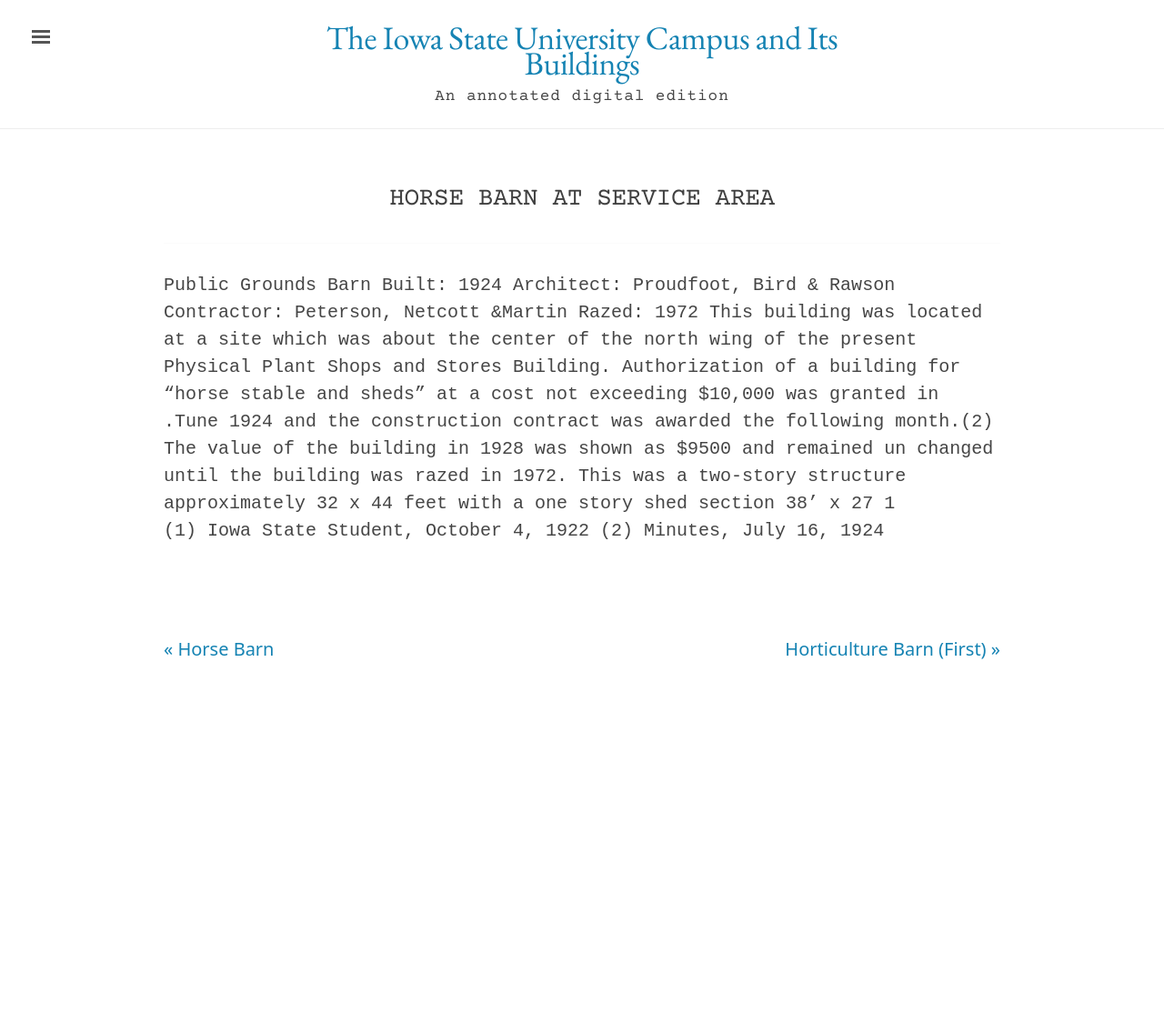
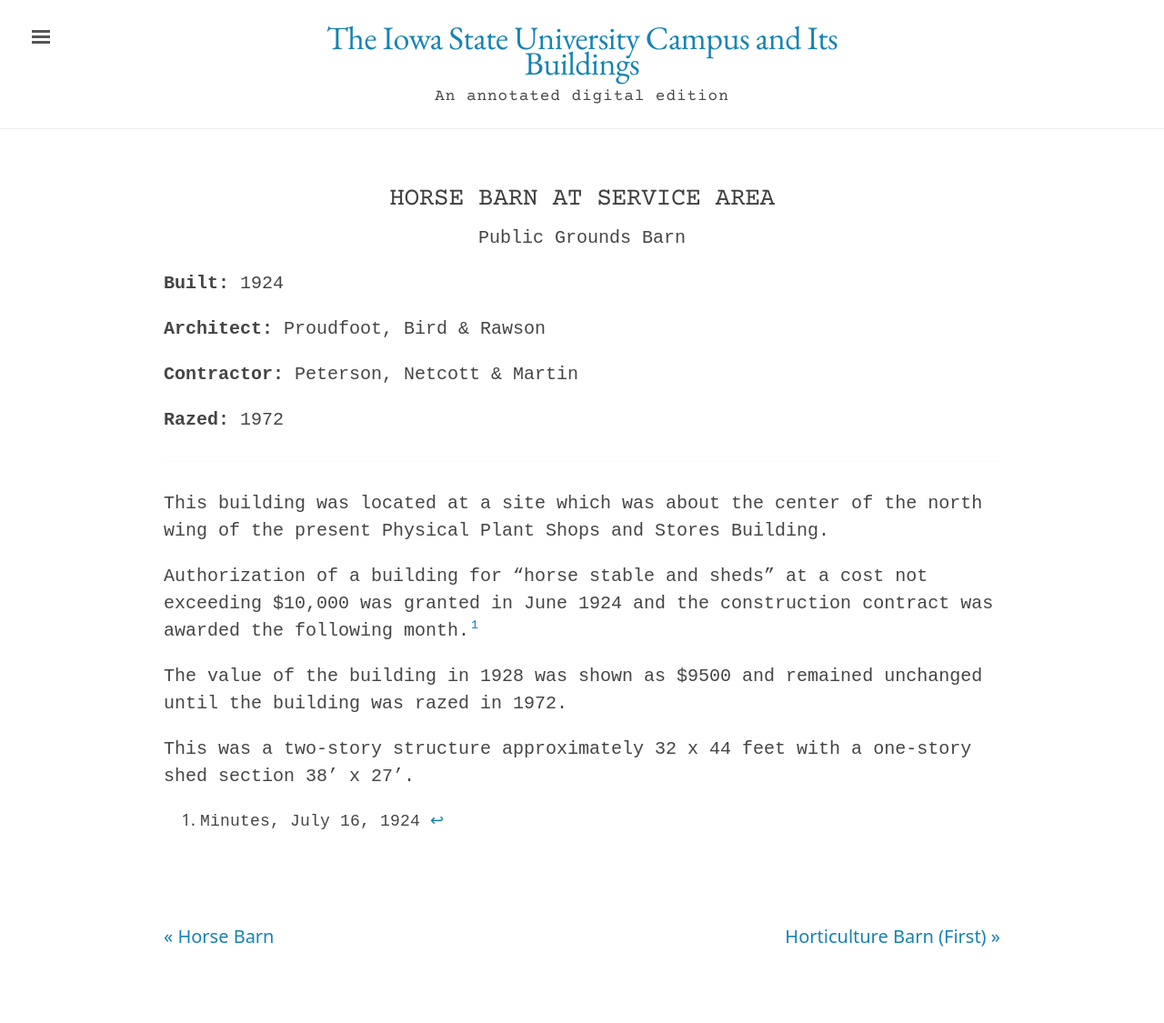
Before and after one commit to emanderson811/day-edition, a Jekyll site: the page built from _texts/buildings/106day-horse-barn-service.md, in a window 1280 px wide. Shown: the whole page at 91% size. Built offline with Jekyll 4.4.1, drawn with Linux system fonts in a browser that asks for light colours; before the commit the page ends 900 px from its top, so only the background shows below that.

Commit message:
Update 106day-horse-barn-service.md

```diff
--- a/_texts/buildings/106day-horse-barn-service.md
+++ b/_texts/buildings/106day-horse-barn-service.md
@@ -14,14 +14,12 @@
 ---
 ---
 
-Public Grounds Barn
-Built: 1924
-Architect: Proudfoot, Bird & Rawson
-Contractor: Peterson, Netcott &Martin
-Razed: 1972
 This building was located at a site which was about the center of the north wing of the present Physical Plant Shops and Stores Building.
-Authorization of a building for "horse stable and sheds" at a cost not exceeding $10,000 was granted in .Tune 1924 and the construction contract was awarded the following month.(2)
-The value of the building in 1928 was shown as $9500 and remained un changed until the building was razed in 1972.
-This was a two-story structure approximately 32 x 44 feet with a one story shed section 38' x 27 1
-(1) Iowa State Student, October 4, 1922
-(2) Minutes, July 16, 1924
+
+Authorization of a building for "horse stable and sheds" at a cost not exceeding $10,000 was granted in June 1924 and the construction contract was awarded the following month.[^fn1]
+
+The value of the building in 1928 was shown as $9500 and remained unchanged until the building was razed in 1972.
+
+This was a two-story structure approximately 32 x 44 feet with a one-story shed section 38' x 27'.
+
+[^fn1]: Minutes, July 16, 1924
```
Also changed, not shown: other parts of _texts/buildings/106day-horse-barn-service.md (+5 -5 lines).
